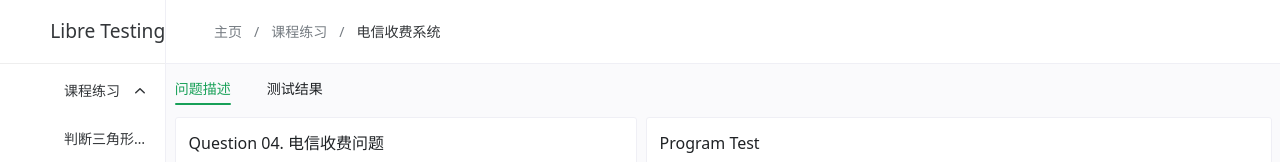
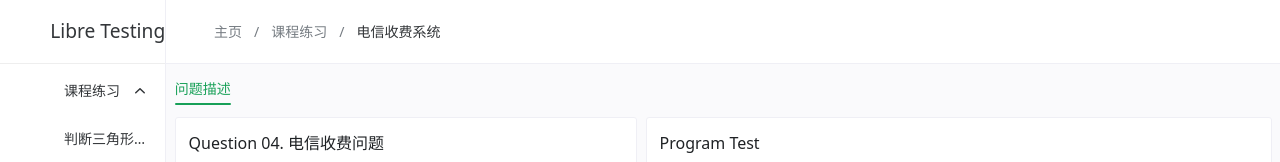
Before and after one commit to 3fuyang/libre-testing, a Vue app: page /telecom-system in a window 1280 px wide. Shown: the top 162 px of the page. Built offline with nearby package versions, Linux system fonts and the light colour scheme; some icons are missing.

Commit message:
没有进行测试时，隐藏结果标签页。

```diff
--- a/src/components/TestPanel.vue
+++ b/src/components/TestPanel.vue
@@ -34,7 +34,7 @@
             </n-card>
           </n-card>
         </n-tab-pane>
-        <n-tab-pane name="Result" tab="测试结果">
+        <n-tab-pane v-if="result.length" name="Result" tab="测试结果">
           <n-card
             class="output"
             size="small"
@@ -121,7 +121,7 @@
 </template>
 
 <script setup>
-import { NTabs, NTabPane, NCard, NCode, NScrollbar, NSpace, NCascader, NUpload, NUploadDragger, NIcon, NText, NP, NButton, NDataTable, useMessage } from 'naive-ui'
+import { NTabs, NTabPane, NCard, NCode, NScrollbar, NSpace, NCascader, NUpload, NUploadDragger, NIcon, NText, NP, NButton, NDataTable, useMessage, NPopover } from 'naive-ui'
 import { ref } from 'vue'
 import { CloudDownloadOutline } from '@vicons/ionicons5'
 import hljs from 'highlight.js/lib/core'
```
